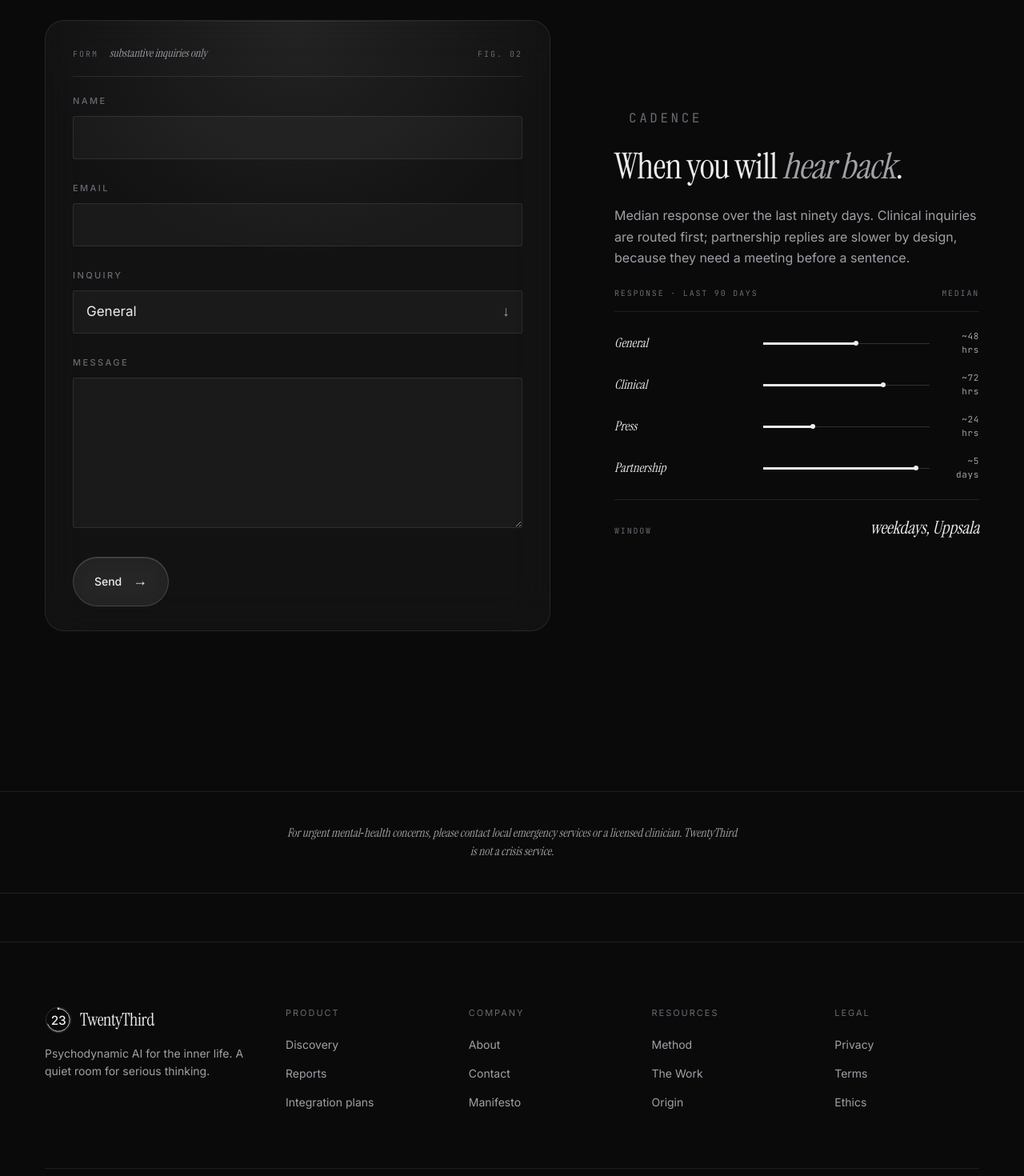
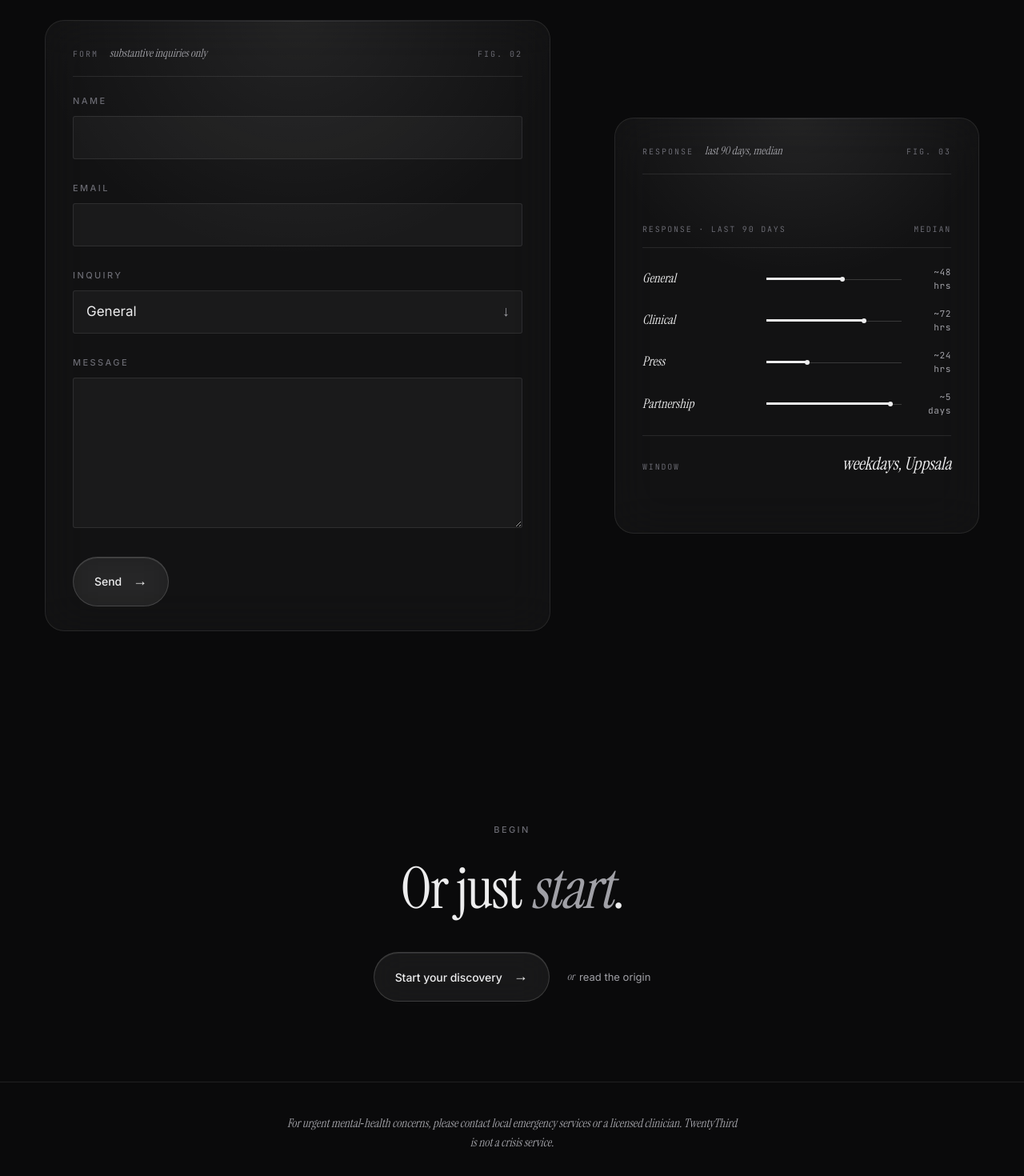
Before and after one commit to drjohn-code/twentythird, a Next.js app: page /contact in a window 1280 px wide. Shown: the part 1140-2610 px from the top of the page at 80% size. Built offline with nearby package versions, Linux system fonts and the light colour scheme.

Commit message:
contact and about page update

```diff
--- a/app/contact/page.tsx
+++ b/app/contact/page.tsx
@@ -1,3 +1,4 @@
+import Link from "next/link";
 import type { Metadata } from "next";
 import Reveal from "../../components/layout/Reveal";
 import FigureCard from "../../components/figures/FigureCard";
@@ -109,21 +110,11 @@
               >
                 <ContactForm />
               </FigureCard>
-              <div className="split-copy">
-                <div className="row-meta">
-                  <span className="num"></span>
-                  <span className="tag" style={{ fontSize: "16px" }}>
-                    Cadence
-                  </span>
-                </div>
-                <h3>
-                  When you will <span className="it">hear back</span>.
-                </h3>
-                <p>
-                  Median response over the last ninety days. Clinical inquiries
-                  are routed first; partnership replies are slower by design,
-                  because they need a meeting before a sentence.
-                </p>
+              <FigureCard
+                label="response"
+                subtitle="last 90 days, median"
+                fig="Fig. 03"
+              >
                 <ReportMock
                   caseLabel="response · last 90 days"
                   prepared="median"
@@ -136,11 +127,34 @@
                   footerLabel="window"
                   footerValue="weekdays, Uppsala"
                 />
-              </div>
+              </FigureCard>
             </div>
           </div>
         </div>
       </section>
+
+      {/* FINAL CTA */}
+      <Reveal as="section" className="page-final">
+        <div className="container">
+          <div className="eyebrow" style={{ marginBottom: "28px" }}>
+            BEGIN
+          </div>
+          <h2>
+            Or just <span className="it">start</span>.
+          </h2>
+          <div className="cta-row">
+            <Link href="/auth/sign-up" className="cta">
+              Start your discovery <span className="arrow">→</span>
+            </Link>
+            <Link href="/about" className="cta-ghost">
+              <span style={{ fontFamily: "var(--serif)", fontStyle: "italic" }}>
+                or
+              </span>{" "}
+              read the origin
+            </Link>
+          </div>
+        </div>
+      </Reveal>
 
       {/* SAFETY DISCLAIMER */}
       <div className="disclaimer-band">
--- a/app/globals.css
+++ b/app/globals.css
@@ -1091,7 +1091,7 @@
 /* contact: safety disclaimer band */
 .disclaimer-band{
   border-top:1px solid var(--hair);border-bottom:1px solid var(--hair);
-  padding:40px 0;margin-top:80px;
+  padding:40px 0;margin-top:0;
   text-align:center;position:relative;z-index:2;
 }
 .disclaimer-band p{
@@ -1100,12 +1100,12 @@
   padding:0 36px;
 }
 
-/* about: final cta block (mirrors landing final, scoped) */
+/* final cta block (about + contact, scoped) */
 .page-final{
-  min-height:60vh;display:grid;place-items:center;
-  padding:120px 0;text-align:center;position:relative;
+  padding:120px 0 100px;
+  text-align:center;position:relative;
 }
-.page-final .container{max-width:880px;padding:0 36px}
+.page-final .container{max-width:880px;margin:0 auto;padding:0 36px}
 .page-final h2{
   font-family:var(--serif);
   font-size:clamp(40px,5.6vw,84px);
```
Also changed, not shown: .claude/launch.json (added).
